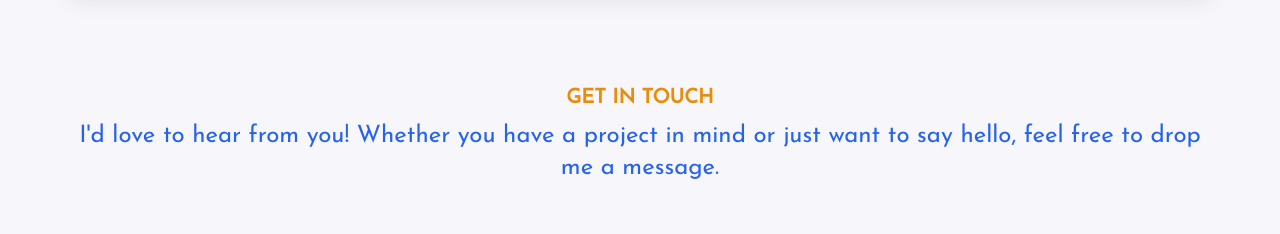
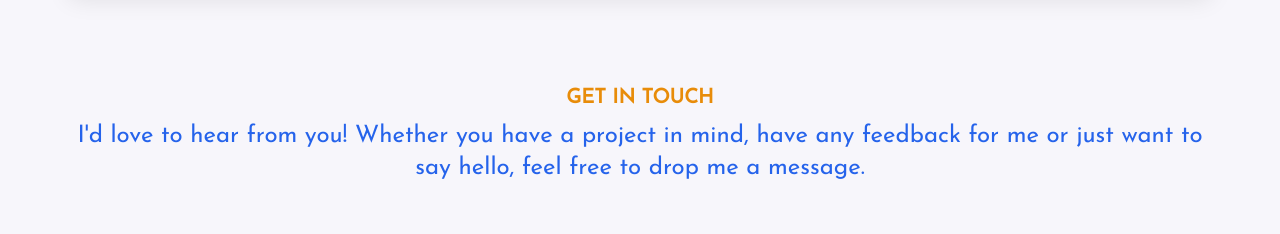
Before and after one commit to SurajPhulara/portfolio, a React (Create React App) app: page / in a window 1280 px wide. Shown: the part 3400-3634 px from the top of the page. Built offline with nearby package versions, Linux system fonts and the light colour scheme; the HTML template or start-up script is replaced by a standard one.

Commit message:
minor commit text change

```diff
--- a/src/pages/Home/Home.jsx
+++ b/src/pages/Home/Home.jsx
@@ -111,7 +111,7 @@ const Home = () => {
       <div className=" contact-me h-fit pt-[100px] pb-[30px] pr-[5vw] pl-[5vw] flex flex-col gap-6 text-center" id='contact-me'>
         <div className="heading flex flex-col gap-2 ">
           <div className="text-xl font-semibold text-[#e88c09] ">GET IN TOUCH</div>
-          <div className="text-2xl  text-blue-600">I'd love to hear from you! Whether you have a project in mind or just want to say hello, feel free to drop me a message.</div>
+          <div className="text-2xl  text-blue-600">I'd love to hear from you! Whether you have a project in mind, have any feedback for me or just want to say hello, feel free to drop me a message.</div>
           {/* <div className="text-2xl text-blue-600">Don't hesitate to drop me a message.</div> */}
         </div>
         <div className="contact-body flex justify-between mt-8 text-xl gap-4 text-left">
```
